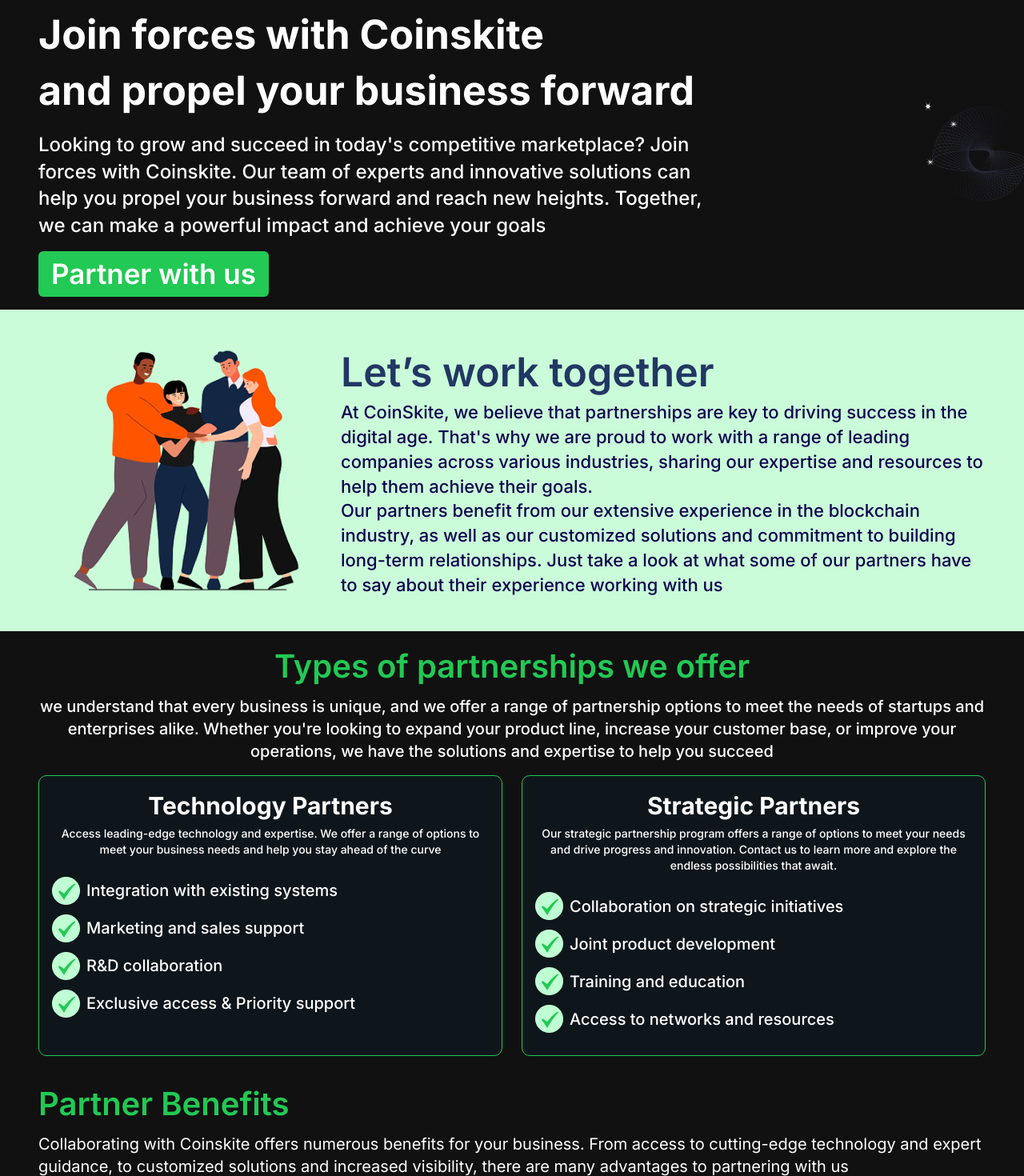
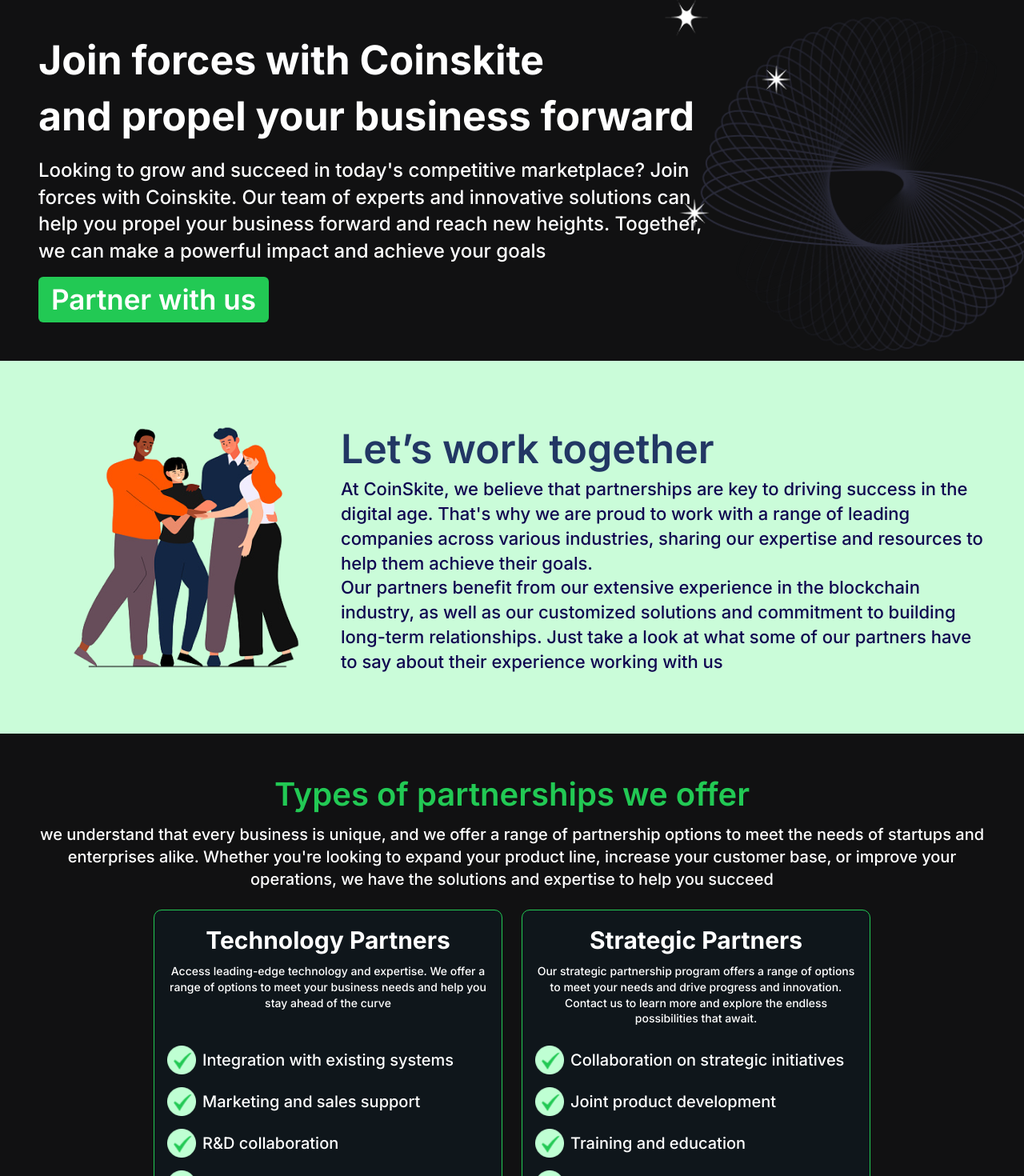
Before and after one commit to coinskite/website, a Next.js app: page /partner in a window 1280 px wide. Shown: the part 76-1546 px from the top of the page at 80% size. Built offline with nearby package versions, Linux system fonts and the light colour scheme.

Commit message:
partner page finished

```diff
--- a/comp/Partner/Benefits.js
+++ b/comp/Partner/Benefits.js
@@ -41,7 +41,7 @@
   return (
     <div className="text-center">
       <img
-        className="mx-auto"
+        className="mx-auto w-8 xs:w-10 sm:w-14 md:w-16 lg:w-[86px] xl:w-[106px]"
         src={src}
         alt=""
       />
@@ -59,13 +59,13 @@
 
 function Benefits() {
   return (
-    <div className="pad-main-1-3">
+    <div className="pad-main-3">
       <div className="max-w-7xl mx-auto">
-        <h2 className="text-[15px] xs:text-xl sm:text-[25px] md:text-[35px] lg:text-[40px] font-semibold mb-2 text-primary-900">
+        <h2 className="mb-2 text-[15px] xs:text-xl sm:text-[25px] md:text-[35px] lg:text-[40px] font-semibold text-primary-900 text-center">
           Partner Benefits
         </h2>
 
-        <div className="text-[6px] xs:text-[8px] sm:text-[10px] md:text-xs lg:text-base xl:text-xl font-normal mb-4">
+        <div className="mb-4 text-[6px] xs:text-[8px] sm:text-[10px] md:text-xs lg:text-base xl:text-xl text-center">
           Collaborating with Coinskite offers numerous benefits for your business. From access to cutting-edge technology and expert guidance, to customized solutions and increased visibility, there are many advantages to partnering with us
         </div>
 
--- a/comp/Partner/Final.js
+++ b/comp/Partner/Final.js
@@ -1,14 +1,14 @@
 
 function Final() {
   return (
-    <div className="pad-main-1-3 bg-[#CAFCD9] text-center">
+    <div className="pad-main-3 bg-[#CAFCD9] text-center">
       <div className="max-w-7xl mx-auto">
         <h2 className="text-[15px] xs:text-xl sm:text-[25px] md:text-[35px] lg:text-[40px] font-semibold text-primary-900">
           Ready to join our Partner Program?
         </h2>
 
-        <p className="text-[8px] xs:text-[10px] sm:text-xs md:text-xs lg:text-base xl:text-xl font-medium my-4 text-[#0F0450]">
-          Ready to grow and succeed? Partner with us for access to benefits and support. Contact us to learn more and get started
+        <p className="my-2 sm:my-4 text-[8px] xs:text-[10px] sm:text-xs md:text-xs lg:text-base xl:text-xl font-medium text-[#0F0450]">
+          Ready to grow and succeed? Partner with us for access to benefits and <br /> support. Contact us to learn more and get started
         </p>
 
         <button className="text-[10px] xs:text-sm sm:text-base md:text-lg lg:text-2xl xl:text-[26px] font-semibold bg-primary-900">
--- a/comp/Partner/Header.js
+++ b/comp/Partner/Header.js
@@ -1,7 +1,7 @@
 
 function Header() {
   return (
-    <div className="pad-main-1-3 relative">
+    <div className="pad-main-3 relative">
       <div className="max-w-7xl mx-auto">
         <div>
           <h1 className="text-sm xs:text-lg sm:text-[22px] md:text-[28px] lg:text-[38px] xl:text-[50px] font-bold">
@@ -9,7 +9,7 @@
             and propel your business forward
           </h1>
 
-          <p className="text-[6px] xs:text-[8px] sm:text-[10px] md:text-sm lg:text-lg xl:text-2xl font-medium my-4">
+          <p className="my-2 md:my-4 text-[6px] xs:text-[8px] sm:text-[10px] md:text-sm lg:text-lg xl:text-2xl font-medium">
             Looking to grow and succeed in today's competitive marketplace? Join <br />
             forces with Coinskite. Our team of experts and innovative solutions can <br />
             help you propel your business forward and reach new heights. Together, <br />
@@ -22,7 +22,7 @@
         </div>
 
         <img
-          className="absolute top-1/2 -translate-y-1/2 right-0 w-32"
+          className="w-32 sm:w-48 md:w-60 lg:w-80 xl:w-[450px] absolute top-1/2 -translate-y-1/2 right-0"
           src="./img/partner/header.png"
           alt=""
         />
--- a/comp/Partner/Types.js
+++ b/comp/Partner/Types.js
@@ -25,22 +25,26 @@
 
 function Card({ title, para, list }) {
   return (
-    <div className="p-4 bg-[#0F161B] border border-primary-900 rounded-[10px]">
-      <h3 className="text-[8px] xs:text-xs sm:text-[15px] md:text-xl lg:text-[25px] xl:text-3xl font-bold mb-1">
+    <div className="dfc gap-0 p-4 bg-[#0F161B] border border-primary-900 rounded-[10px]">
+      <h3 className="mb-2 text-[8px] xs:text-xs sm:text-[15px] md:text-xl lg:text-[25px] xl:text-3xl font-bold">
         {title}
       </h3>
 
-      <p className="text-[4px] sm:text-[6px] md:text-xs lg:text-base xl:text-sm font-medium mb-6">
+      <p className="mb-4 md:mb-6 text-[4px] sm:text-[6px] md:text-xs lg:text-base xl:text-sm font-medium">
         {para}
       </p>
 
-      <ul>
+      <ul className="mt-auto">
         {list.map((l, i) => (
           <li
             key={i}
-            className="text-[5px] xs:text-[7px] sm:text-[10px] md:text-xs lg:text-xs xl:text-xl font-medium df mb-3 text-left"
+            className="df mb-1.5 md:mb-3 xl:mb-4 text-[5px] xs:text-[7px] sm:text-[10px] md:text-xs lg:text-xs xl:text-xl font-medium text-left"
           >
-            <img src="./img/partner/tick.png" alt="" />
+            <img
+              className="w-3 xs:w-4 md:w-6 lg:w-9"
+              src="./img/partner/tick.png"
+              alt=""
+            />
             {l}
           </li>
         ))}
@@ -51,17 +55,17 @@
 
 function Types() {
   return (
-    <div className="pad-main-1-3 text-center">
+    <div className="pad-main-3 text-center">
       <div className="max-w-7xl mx-auto">
-        <h2 className="text-[15px] xs:text-xl sm:text-[25px] md:text-[35px] lg:text-[40px] xl:text-[40px] font-semibold mb-2 text-primary-900">
+        <h2 className="mb-2 text-[15px] xs:text-xl sm:text-[25px] md:text-[35px] lg:text-[40px] xl:text-[40px] font-semibold text-primary-900">
           Types of partnerships we offer
         </h2>
 
-        <div className="text-[6px] xs:text-[8px] sm:text-[10px] md:text-xs lg:text-base xl:text-xl font-medium mb-4">
+        <div className="mb-2 md:mb-4 xl:mb-6 text-[6px] xs:text-[8px] sm:text-[10px] md:text-xs lg:text-base xl:text-xl font-medium">
           we understand that every business is unique, and we offer a range of partnership options to meet the needs of startups and enterprises alike. Whether you're looking to expand your product line, increase your customer base, or improve your operations, we have the solutions and expertise to help you succeed
         </div>
 
-        <div className="grid grid-cols-2 gap-6">
+        <div className="grid grid-cols-2 gap-6 max-w-xs xs:max-w-sm sm:max-w-xl md:max-w-2xl lg:max-w-3xl xl:max-w-4xl mx-auto">
           {list.map(l => <Card {...l} />)}
         </div>
       </div>
--- a/comp/Partner/WorkTogether.js
+++ b/comp/Partner/WorkTogether.js
@@ -1,9 +1,13 @@
 
 function WorkTogether() {
   return (
-    <div className="pad-main-1-3 bg-[#CAFCD9] text-[#0F0450]">
+    <div className="pad-main-3 bg-[#CAFCD9] text-[#0F0450]">
       <div className="df max-w-7xl mx-auto">
-        <img src="./img/partner/lets work.png" alt="" />
+        <img
+          className="w-24 xs:w-28 sm:w-40 md:w-56 lg:w-80 xl:w-[370px]"
+          src="./img/partner/lets work.png"
+          alt=""
+        />
 
         <div>
           <h2 className="text-xl xs:text-[25px] sm:text-[35px] md:text-[35px] lg:text-[40px] xl:text-[50px] font-semibold text-[#223764]">
```
